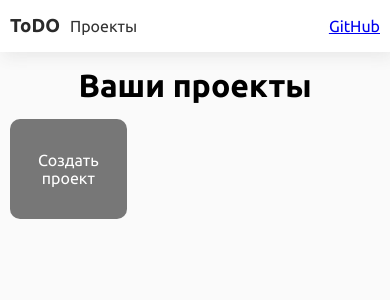
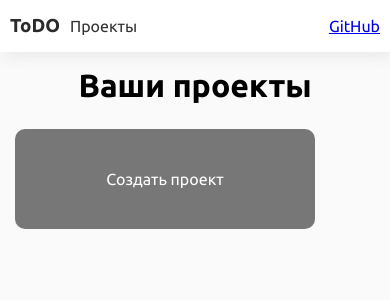
Before and after one commit to NineSirius/todo-react, a React (Create React App) app: page / in a window 390 px wide. Shown: the top 300 px of the page. Built offline with nearby package versions, Linux system fonts and the light colour scheme.

Commit message:
fix responsive

```diff
--- a/src/components/ProjectCard/ProjectCard.module.sass
+++ b/src/components/ProjectCard/ProjectCard.module.sass
@@ -1,5 +1,5 @@
 .card
-  width: 100%
+  min-width: 300px
   min-height: 100px
   display: flex
   flex-direction: column
--- a/src/components/UI/Modal/Modal.module.sass
+++ b/src/components/UI/Modal/Modal.module.sass
@@ -1,5 +1,6 @@
 .modal
   max-width: 570px
+  width: max-content
   max-height: 100vh
   position: fixed
   top: 50%
@@ -30,3 +31,6 @@
     visibility: visible
     transform: translate(-50%, -50%) scale(1)
     opacity: 1
+
+  @media screen and (max-width: 860px)
+    max-width: 100vw
--- a/src/containers/HomePage/HomePage.module.sass
+++ b/src/containers/HomePage/HomePage.module.sass
@@ -4,13 +4,16 @@
 
   .projects
     margin-top: 15px
-    display: grid
-    grid-template-columns: repeat(3, 1fr)
-    align-items: center
+    display: flex
+    align-items: flex-start
+    padding: 10px 15px 50px 15px
+    overflow-x: auto
+    overflow-y: hidden
     gap: 10px
 
     .card
-      width: 100%
+      width: 300px
+      min-width: 300px
       min-height: 100px
       display: flex
       justify-content: center
--- a/src/containers/HomePage/index.tsx
+++ b/src/containers/HomePage/index.tsx
@@ -114,7 +114,7 @@ export const HomePage = () => {
     }
 
     return (
-        <div className={`container ${styles.home}`}>
+        <div className={`${styles.home}`}>
             <h1>Ваши проекты</h1>
 
             <div className={styles.projects}>
--- a/src/containers/ProjectPage/ProjectPage.module.sass
+++ b/src/containers/ProjectPage/ProjectPage.module.sass
@@ -220,6 +220,8 @@ $task-card-bg: var(--task-card-bg)
 
   @media screen and (max-width: 870px)
     min-width: unset
+    width: 100%
+
     &_layout
       flex-direction: column
 
```
Also changed, not shown: src/components/ProjectCard/roblox-oof.gif (deleted), src/components/ProjectCard/Без названия.jfif (deleted).
